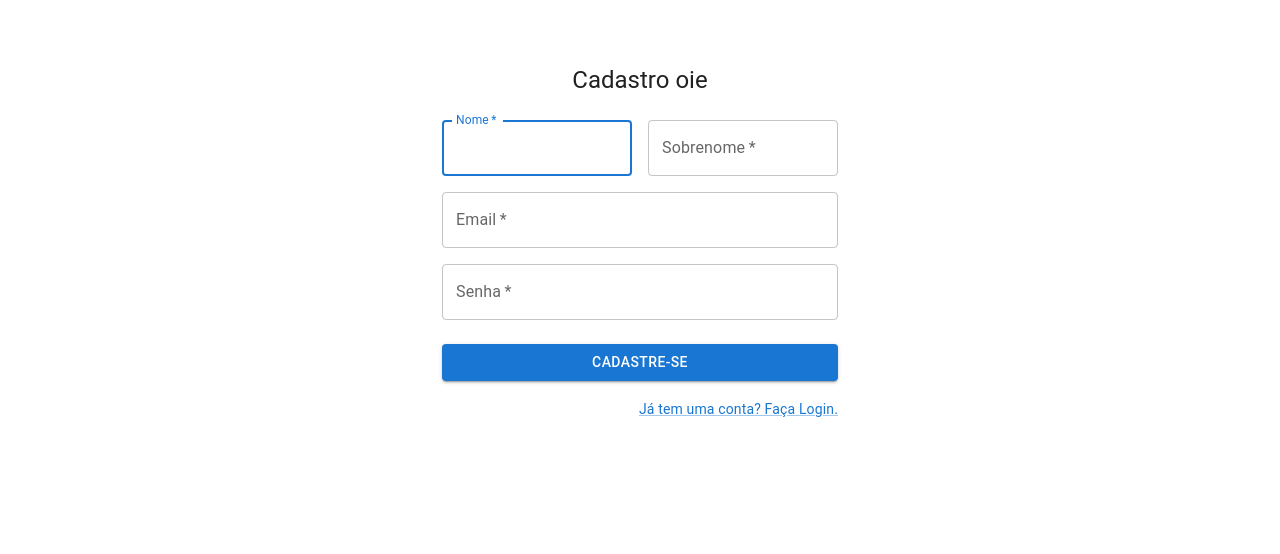
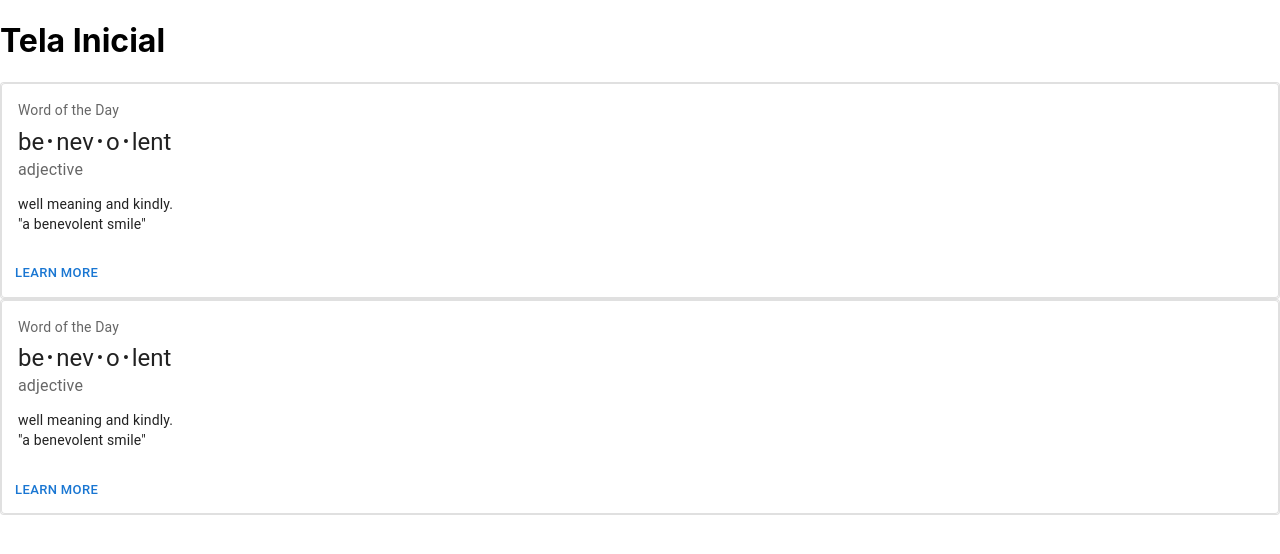
Before and after one commit to evicsouza/eventPlan, a React (Create React App) app: page /home in a window 1280 px wide. Shown: the top 554 px of the page. Built offline with nearby package versions, Linux system fonts and the light colour scheme.

Commit message:
Adicionando components da tela inicial

```diff
--- a/package.json
+++ b/package.json
@@ -6,14 +6,18 @@
     "@emotion/react": "^11.10.8",
     "@emotion/styled": "^11.10.8",
     "@mui/icons-material": "^5.11.16",
-    "@mui/material": "^5.12.2",
+    "@mui/material": "^5.13.1",
+    "@mui/styled-engine-sc": "^5.12.0",
     "@testing-library/jest-dom": "^5.16.5",
     "@testing-library/react": "^13.4.0",
     "@testing-library/user-event": "^13.5.0",
+    "as-nav-link": "^0.1.5",
+    "nav-link-with-prop": "^0.1.2",
     "react": "^18.2.0",
     "react-dom": "^18.2.0",
     "react-router-dom": "^6.11.1",
     "react-scripts": "5.0.1",
+    "styled-components": "^5.3.10",
     "web-vitals": "^2.1.4"
   },
   "scripts": {
--- a/src/App.js
+++ b/src/App.js
@@ -1,5 +1,4 @@
-import CadastroUsuario from "./componets/CadastroUsuario";
-
+import RoutesApp from "./routes";
 
 function App() {
   return (
@@ -7,7 +6,7 @@ function App() {
       <header className="App-header">
       </header>
       <body>
-        <CadastroUsuario/>
+      <RoutesApp/>
       </body>
     </div>
   );
--- /dev/null
+++ b/src/componets/Card.js
@@ -0,0 +1,48 @@
+import { CardActions } from "@mui/material";
+import Typography from "@mui/material/Typography";
+import Button from "@mui/material/Button";
+import Card from "@mui/material/Card";
+import Box from '@mui/material/Box';
+import CardContent from "@mui/material/CardContent";
+import React from "react";
+
+const bull = (
+    <Box
+      component="span"
+      sx={{ display: 'inline-block', mx: '2px', transform: 'scale(0.8)' }}
+    >
+      •
+    </Box>
+  );
+
+  const card = (
+    <React.Fragment>
+      <CardContent>
+        <Typography sx={{ fontSize: 14 }} color="text.secondary" gutterBottom>
+          Word of the Day
+        </Typography>
+        <Typography variant="h5" component="div">
+          be{bull}nev{bull}o{bull}lent
+        </Typography>
+        <Typography sx={{ mb: 1.5 }} color="text.secondary">
+          adjective
+        </Typography>
+        <Typography variant="body2">
+          well meaning and kindly.
+          <br />
+          {'"a benevolent smile"'}
+        </Typography>
+      </CardContent>
+      <CardActions>
+        <Button size="small">Learn More</Button>
+      </CardActions>
+    </React.Fragment>
+  );
+
+  export default function CardTelaInicial() {
+    return (
+      <Box sx={{ minWidth: 275 }}>
+        <Card variant="outlined">{card}</Card>
+      </Box>
+    );
+  }
--- a/src/componets/Login.js
+++ b/src/componets/Login.js
@@ -70,10 +70,7 @@ export default function Login() {
                             </Button>
                             <Grid container>
                                 <Grid item>
-                                    <NavLink className="navbar-item" activeClassName="is-active" to="">
-                                        Página Principal
-                                    </NavLink>
-                                    <Link href="#" variant="body2">
+                                    <Link to="/cadastro" variant="body2">
                                         {"Ainda não possui uma conta? Cadastre-se"}
                                     </Link>
                                 </Grid>
--- a/src/componets/MenuSuperior.js
+++ b/src/componets/MenuSuperior.js
@@ -0,0 +1,18 @@
+import React from 'react';
+import AppBar from '@mui/material/AppBar';
+import Toolbar from '@mui/material/Toolbar';
+
+class MenuSuperior {
+  render() {
+    return (
+      <React.Fragment>
+        <AppBar position="fixed">
+          <Toolbar>{/* content */}</Toolbar>
+        </AppBar>
+        <Toolbar />
+      </React.Fragment>
+    );
+  }
+}
+
+export default MenuSuperior;
--- /dev/null
+++ b/src/componets/TelaInicial.js
@@ -0,0 +1,25 @@
+import React from 'react';
+import MenuSuperior from './MenuSuperior';
+import CardTelaInicial from './Card';
+import Card from '@mui/material/Card';
+
+
+
+export default function TelaInicial() {
+  // render() {
+    <MenuSuperior></MenuSuperior>
+    return (
+      <div>
+        <h1>Tela Inicial</h1>
+        <Card variant="outlined">{
+          <CardTelaInicial></CardTelaInicial>
+        }</Card>
+        <Card variant="outlined">{
+          <CardTelaInicial></CardTelaInicial>
+        }</Card>
+      </div>
+    );
+  // }
+}
+
+// export default TelaInicial;
--- a/src/index.js
+++ b/src/index.js
@@ -10,8 +10,4 @@ root.render(
     <App />
   </React.StrictMode>
 );
-
-// If you want to start measuring performance in your app, pass a function
-// to log results (for example: reportWebVitals(console.log))
-// or send to an analytics endpoint. Learn more: https://bit.ly/CRA-vitals
 reportWebVitals();
--- /dev/null
+++ b/src/routes.js
@@ -0,0 +1,20 @@
+import React from "react";
+import{ BrowserRouter as Router, Routes, Route } from "react-router-dom";
+import Login from "./componets/Login";
+import CadastroUsuario from "./componets/CadastroUsuario";
+import TelaInicial from "./componets/TelaInicial";
+
+
+const RoutesApp = () => {
+   return(
+   <Router>
+      <Routes>
+        <Route path="/" exact element={ <Login/> } />
+        <Route path="/cadastro" element={ <CadastroUsuario/> } />
+        <Route path="/home" element={ <TelaInicial/> } />
+      </Routes>
+    </Router>
+   )
+}
+
+export default RoutesApp;
```
Also changed, not shown: 1 other file (tests, documents, lock files or other folders).
